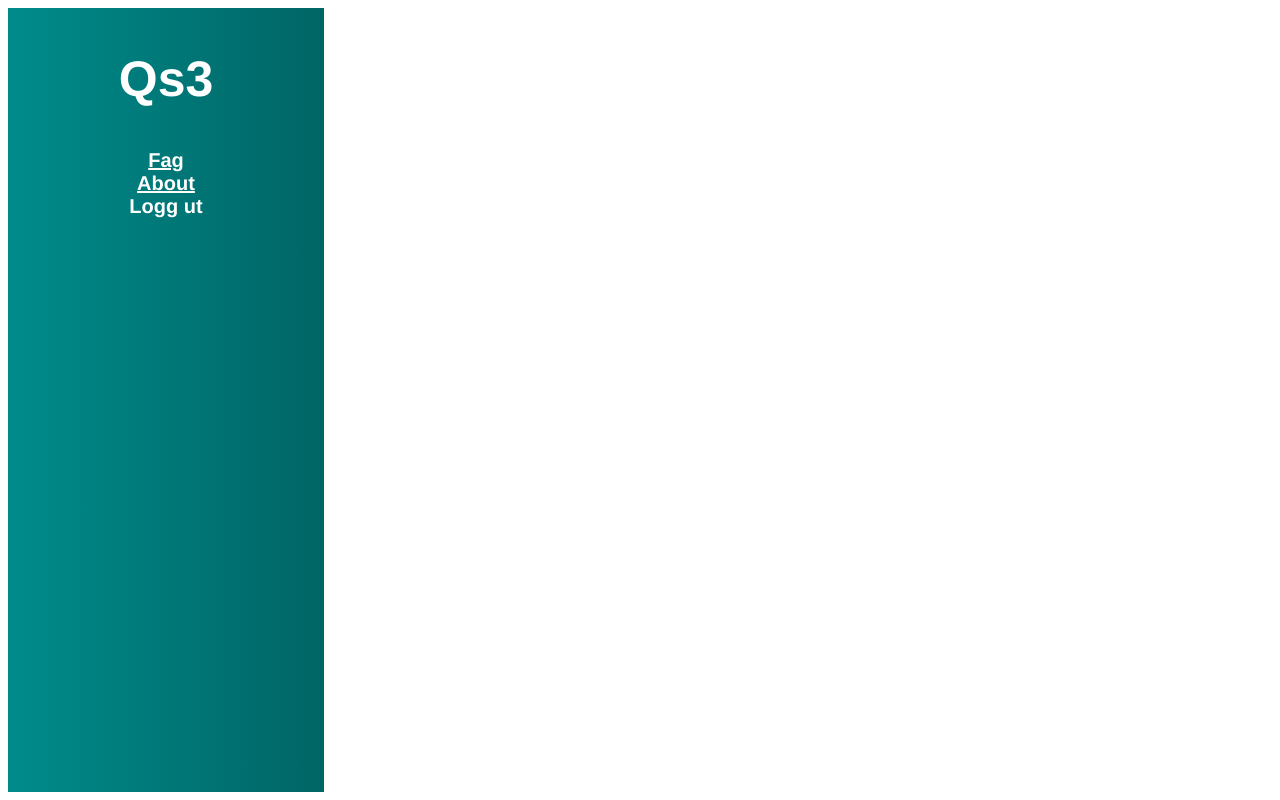
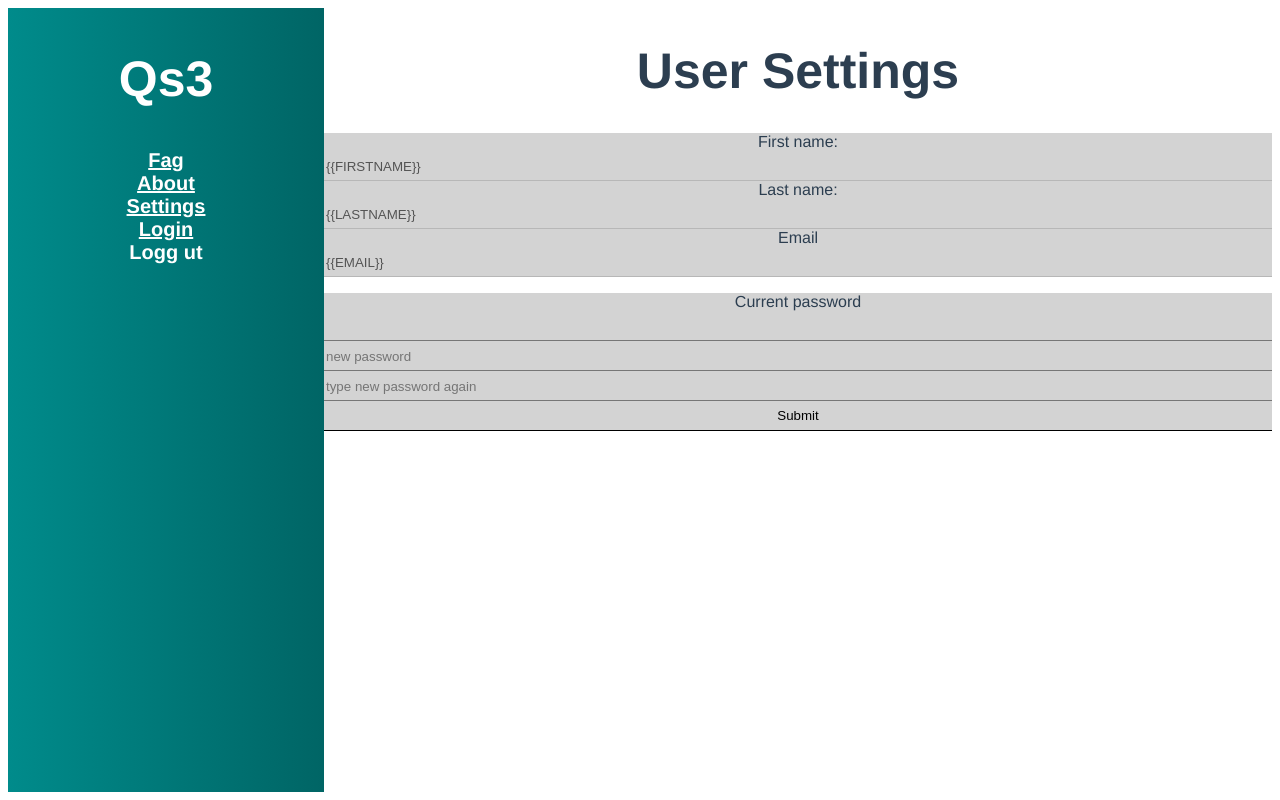
Before and after one commit to Sindreglo/Full-stack-prosjekt, a Vue app in the folder frontend/: page /user_Setting in a window 1280 px wide. Built offline with nearby package versions, Linux system fonts and the light colour scheme.

Commit message:
edit components
Login and Settings added into vue

```diff
--- a/frontend/package.json
+++ b/frontend/package.json
@@ -11,6 +11,7 @@
   "dependencies": {
     "axios": "^0.26.1",
     "core-js": "^3.8.3",
+    "json-server": "^0.17.0",
     "vue": "^3.2.13",
     "vue-router": "^4.0.3",
     "vuex": "^4.0.0"
--- a/frontend/src/App.vue
+++ b/frontend/src/App.vue
@@ -4,6 +4,10 @@
     <router-link to="/subjects_page">Fag</router-link>
     <br />
     <router-link to="/about">About</router-link>
+    <br />
+    <router-link to="/user_Setting">Settings</router-link>
+    <br />
+    <router-link to="/login">Login</router-link>
     <br />
     <a>Logg ut</a>
   </nav>
--- a/frontend/src/components/UserSettingComponent.vue
+++ b/frontend/src/components/UserSettingComponent.vue
@@ -1,6 +1,6 @@
 <template>
   <div class="settings">
-    <h2>User Settings</h2>
+    <h1>User Settings</h1>
   </div>
   <section class="inputSetting">
     <form id="userSettings">
@@ -10,7 +10,7 @@
         type="text"
         id="firstName"
         name="firstName"
-        value="FIRSTNAME"
+        value="{{FIRSTNAME}}"
       />
       <br />
       <label>Last name:</label>
@@ -19,11 +19,11 @@
         type="text"
         id="lastName"
         name="lastName"
-        value="LASTNAME"
+        value="{{LASTNAME}}"
       />
       <br />
       <label>Email</label>
-      <input disabled type="text" id="email" name="email" value="EMAIL" />
+      <input disabled type="text" id="email" name="email" value="{{EMAIL}}" />
     </form>
     <form id="passwordSettings">
       <label>Current password</label>
@@ -50,11 +50,11 @@
 }
 
 #userSettings {
-  background-color: #42b983;
+  background-color: lightgrey;
 }
 
 #passwordSettings {
-  background-color: #42b983;
+  background-color: lightgray;
 }
 
 form .form-control,
@@ -64,7 +64,6 @@ form .form-control:focus {
   box-shadow: none;
 }
 input {
-  -webkit-order: 2;
   -ms-flex-order: 2;
   order: 2;
   display: block;
@@ -74,7 +73,6 @@ input {
   border-width: 0 0 1px;
   line-height: 26px;
   height: 30px;
-  -ms-flex-preferred-size: 26px;
   border-radius: 0;
   border-style: solid;
   width: 100%;
--- a/frontend/src/router/index.js
+++ b/frontend/src/router/index.js
@@ -1,6 +1,8 @@
 import { createRouter, createWebHistory } from "vue-router";
 import Subjects_page from "@/views/subjects/Subjects_page";
 import Subject_Details from "@/views/subjects/Subject_Details";
+import UserSettings from "@/views/UserSettings";
+import LoginView from "@/views/LoginView";
 
 const routes = [
   {
@@ -13,6 +15,16 @@ const routes = [
     name: "Subject_Details",
     component: Subject_Details,
   },
+  {
+    path: "/user_Setting",
+    name: "User_Setting",
+    component: UserSettings,
+  },
+  {
+    path: "/login",
+    name: "Login_view",
+    component: LoginView,
+  },
 ];
 
 const router = createRouter({
--- /dev/null
+++ b/frontend/src/views/LoginView.vue
@@ -0,0 +1,12 @@
+<template>
+  <LoginComponent></LoginComponent>
+</template>
+
+<script>
+import LoginComponent from "@/components/LoginComponent";
+export default {
+  components: { LoginComponent },
+};
+</script>
+
+<style scoped></style>
--- /dev/null
+++ b/frontend/src/views/UserSettings.vue
@@ -0,0 +1,12 @@
+<template>
+  <UserSettingComponent></UserSettingComponent>
+</template>
+
+<script>
+import UserSettingComponent from "@/components/UserSettingComponent";
+export default {
+  components: { UserSettingComponent },
+};
+</script>
+
+<style scoped></style>
```
Also changed, not shown: 1 other file (tests, documents, lock files or other folders).
